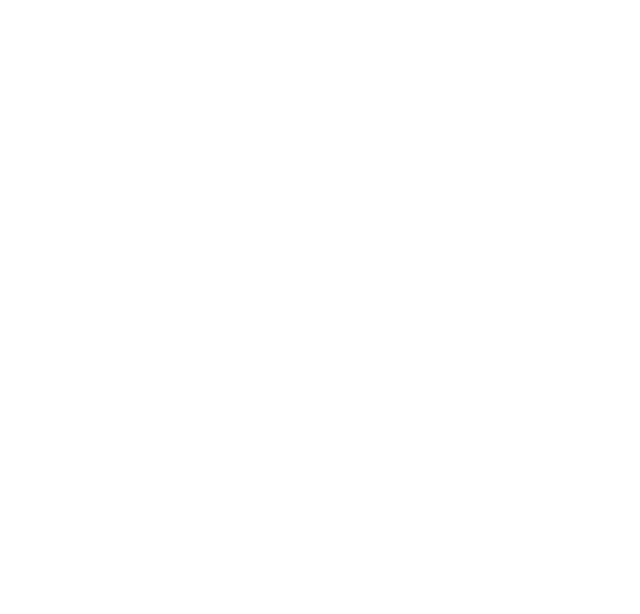
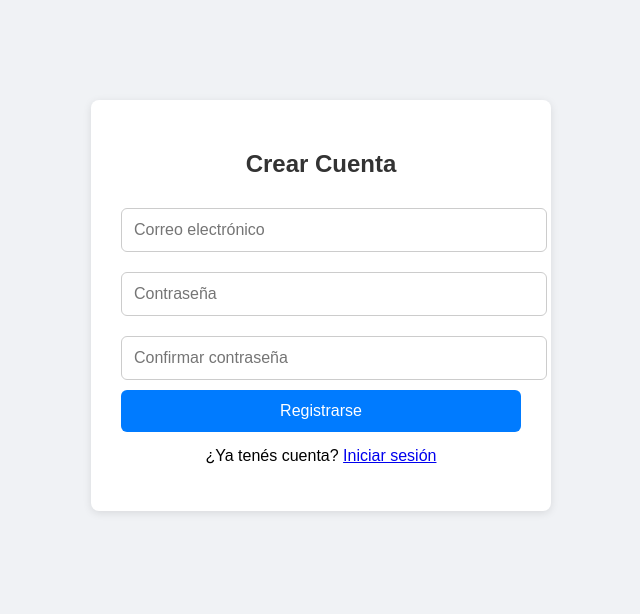
Before and after one commit to brupi21/Nos-falta-uno-mas-2, a plain HTML site: page login.html in a window 1280 px wide. Shown: the whole page, without its empty margins (319-959 px from the left). Drawn offline with Linux system fonts and the light colour scheme.

Commit message:
Add files via upload

```diff
--- a/login.css
+++ b/login.css
@@ -0,0 +1,55 @@
+body {
+  margin: 0;
+  padding: 0;
+  background: #f0f2f5;
+  font-family: Arial, sans-serif;
+}
+
+.signup-container {
+  max-width: 400px;
+  margin: 100px auto;
+  background: white;
+  padding: 30px;
+  border-radius: 8px;
+  box-shadow: 0 2px 8px rgba(0,0,0,0.1);
+  text-align: center;
+}
+
+h2 {
+  margin-bottom: 20px;
+  color: #333;
+}
+
+input {
+  width: 100%;
+  padding: 12px;
+  margin: 10px 0;
+  border: 1px solid #ccc;
+  border-radius: 6px;
+  font-size: 1rem;
+}
+
+button {
+  width: 100%;
+  padding: 12px;
+  background: #007bff;
+  color: white;
+  border: none;
+  font-size: 1rem;
+  border-radius: 6px;
+  cursor: pointer;
+}
+
+button:hover {
+  background: #0056b3;
+}
+
+.error {
+  color: red;
+  margin-top: 10px;
+  font-size: 0.9rem;
+}
+
+.link {
+  margin-top: 15px;
+}
--- a/login.html
+++ b/login.html
@@ -0,0 +1,25 @@
+<!DOCTYPE html>
+<html lang="es">
+<head>
+  <meta charset="UTF-8">
+  <meta name="viewport" content="width=device-width, initial-scale=1">
+  <title>Registrarse - Fútbol App</title>
+  <link rel="stylesheet" href="login.css">
+  <script type="module" src="signup.js" defer></script>
+</head>
+<body>
+
+  <div class="signup-container">
+    <h2>Crear Cuenta</h2>
+    <form id="signupForm">
+      <input type="email" id="email" placeholder="Correo electrónico" required>
+      <input type="password" id="password" placeholder="Contraseña" required>
+      <input type="password" id="confirmPassword" placeholder="Confirmar contraseña" required>
+      <button type="submit">Registrarse</button>
+      <p id="error" class="error"></p>
+      <p class="link">¿Ya tenés cuenta? <a href="login.html">Iniciar sesión</a></p>
+    </form>
+  </div>
+
+</body>
+</html>
```
Also changed, not shown: firebase-config.js (+21 -0 lines), index.html (+1 -1 lines), login.js (+30 -0 lines).
